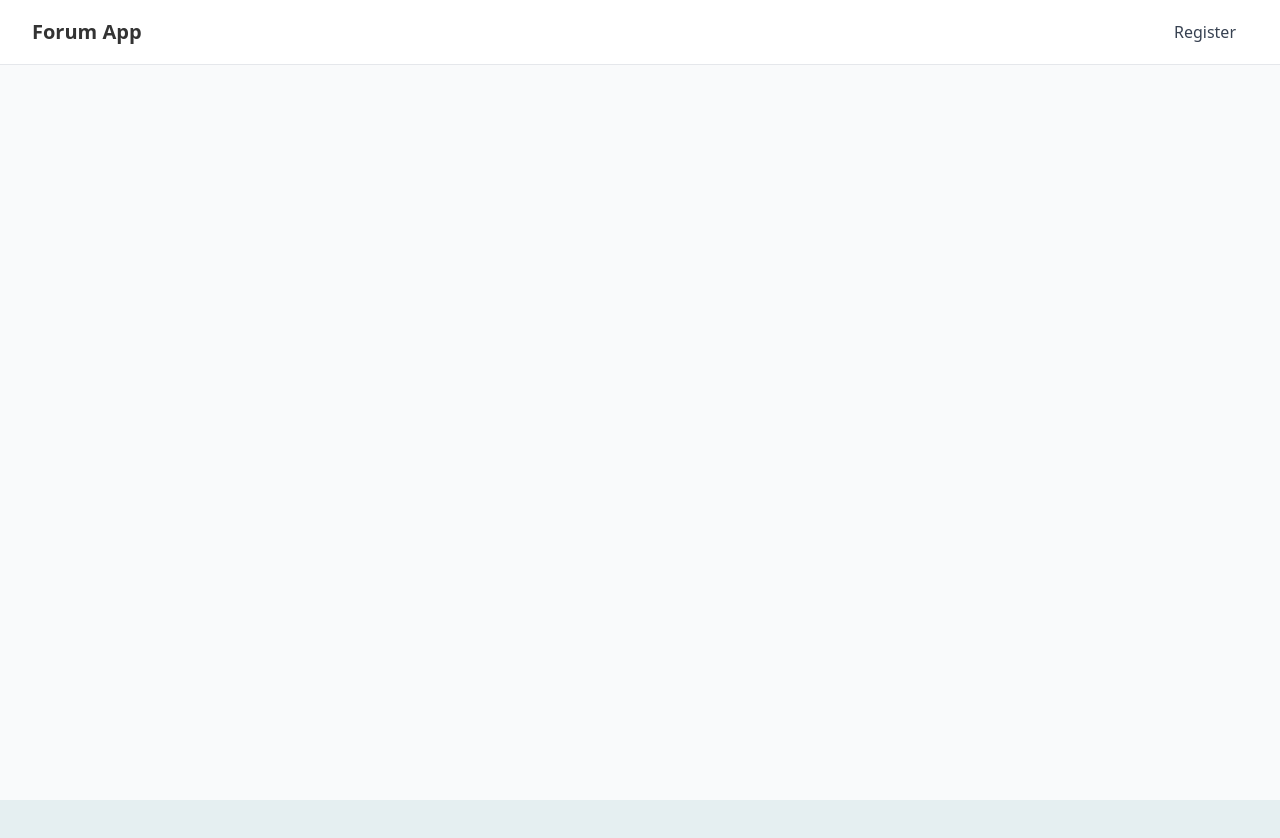
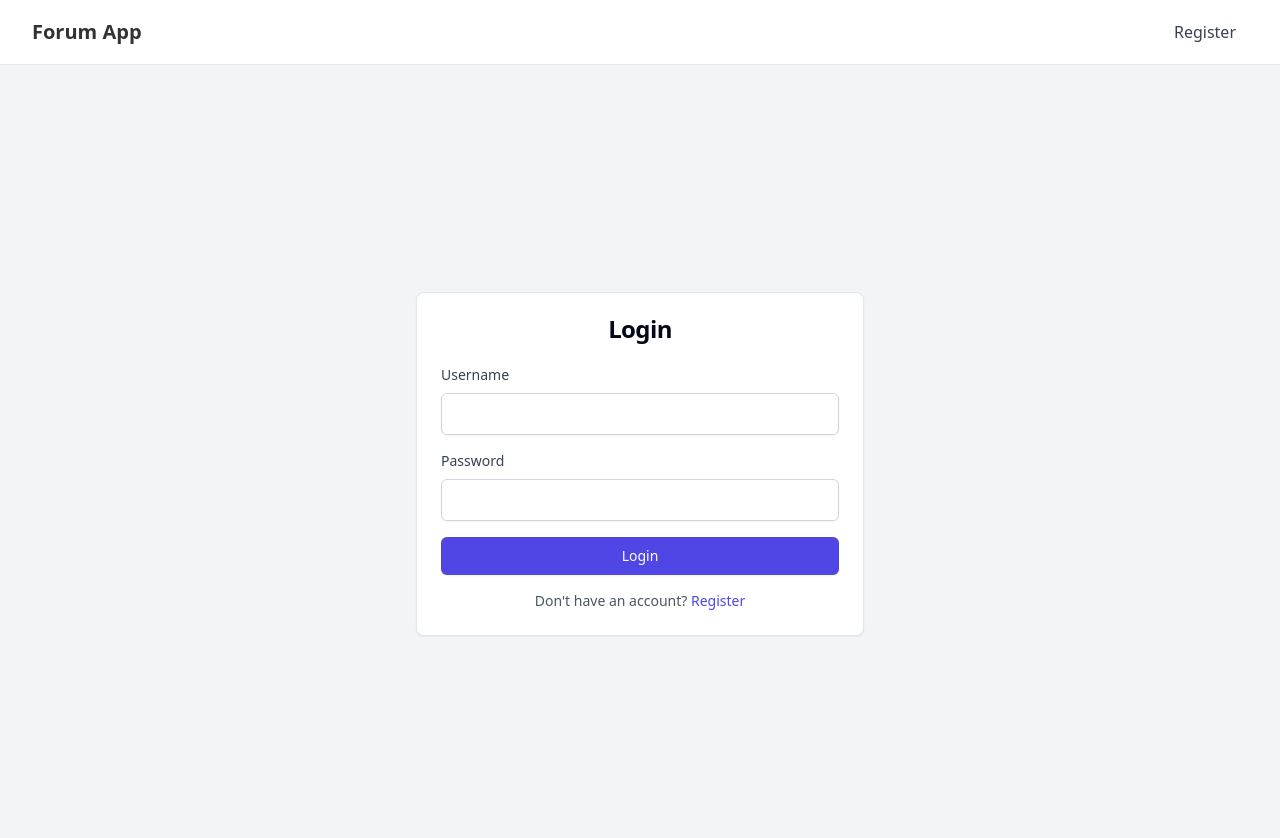
Before and after one commit to DrDangeru/Forum-Social-App, a React (Vite) app: page /login in a window 1280 px wide. Before the commit this address had no page. Shown: the top 838 px of the page. Before the commit the page ends 800 px from the top, so only its background shows below. Built offline with nearby package versions, Linux system fonts and the light colour scheme.

Commit message:
Login , Reg pages, file upload should work, reg is giving trouble

```diff
--- a/src/App.tsx
+++ b/src/App.tsx
@@ -2,6 +2,7 @@ import React from 'react';
 import { BrowserRouter as Router, Routes, Route, Navigate } from 'react-router-dom';
 import Navbar from './components/Navbar';
 import Register from './components/Register';
+import Login from './components/Login';
 // import Feed from './components/Feed';
 import Friends from './components/Friends';
 // import Followed from './components/Followed';
@@ -17,7 +18,7 @@ const ProtectedRoute = ({ children }: { children: React.ReactNode }) => {
   const { isAuthenticated } = useAuth();
 
   if (!isAuthenticated) {
-    return <Navigate to="/register" />;
+    return <Navigate to="/login" />;
   }
 
   return <>{children}</>;
@@ -33,6 +34,8 @@ function App() {
             <main className="pt-16">
               <Routes>
                 <Route path="/register" element={<Register />} />
+                <Route path="/login" element={<Login />} />
+                <Route path="/" element={<Navigate to="/login" />} />
                 {/* <Route
                   path="/"
                   element={
--- a/src/components/Friends.tsx
+++ b/src/components/Friends.tsx
@@ -51,7 +51,8 @@ export default function Friends() {
               </CardHeader>
               <CardContent>
                 <p className="text-sm text-muted-foreground">
-                  Joined {new Date(friend.created_at).toLocaleDateString()}
+                  Joined {friend.created_at ? new Date(friend.created_at).toLocaleDateString() :
+                  'no data'}
                 </p>
               </CardContent>
             </Card>
--- /dev/null
+++ b/src/components/Login.tsx
@@ -0,0 +1,114 @@
+import React, { useState } from 'react';
+import { Card, CardContent, CardHeader, CardTitle } from './ui/card';
+import { useNavigate } from 'react-router-dom';
+import { useAuth } from '../lib/useAuth';
+
+const Login = () => {
+  const navigate = useNavigate();
+  const { login } = useAuth();
+  const [error, setError] = useState('');
+  const [formData, setFormData] = useState({
+    username: '',
+    password: '',
+  });
+
+  const handleSubmit = async (e: React.FormEvent) => {
+    e.preventDefault();
+    setError('');
+
+    try {
+      await login(formData);
+      navigate('/'); // Navigate to home page after successful login
+    } catch (error: any) {
+      console.error('Login error:', error);
+      setError(error.message || 'Login failed');
+    }
+  };
+
+  const handleChange = (e: React.ChangeEvent<HTMLInputElement>) => {
+    const { name, value } = e.target;
+    setFormData(prev => ({
+      ...prev,
+      [name]: value
+    }));
+  };
+
+  return (
+    <div className="flex justify-center items-center min-h-screen bg-gray-100">
+      <Card className="w-full max-w-md">
+        <CardHeader>
+          <CardTitle className="text-center">Login</CardTitle>
+        </CardHeader>
+        <CardContent>
+          <form onSubmit={handleSubmit} className="space-y-4">
+            {error && (
+              <div className="bg-red-100 border border-red-400 text-red-700 px-4 py-3 rounded">
+                {error}
+              </div>
+            )}
+
+            <div className="space-y-2">
+              <label htmlFor="username" className="block text-sm font-medium text-gray-700">
+                Username
+              </label>
+              <input
+                id="username"
+                name="username"
+                type="text"
+                required
+                value={formData.username}
+                onChange={handleChange}
+                className="mt-1 block w-full px-3 py-2 border border-gray-300 rounded-md
+                shadow-sm focus:outline-none focus:ring-indigo-500 focus:border-indigo-500"
+              />
+            </div>
+
+            <div className="space-y-2">
+              <label htmlFor="password" className="block text-sm font-medium text-gray-700">
+                Password
+              </label>
+              <input
+                id="password"
+                name="password"
+                type="password"
+                required
+                value={formData.password}
+                onChange={handleChange}
+                className="mt-1 block w-full px-3 py-2 border border-gray-300 rounded-md
+                shadow-sm focus:outline-none focus:ring-indigo-500 focus:border-indigo-500"
+              />
+            </div>
+
+            <div>
+              <button
+                type="submit"
+                className="w-full flex justify-center py-2 px-4 border border-transparent
+                rounded-md shadow-sm text-sm font-medium text-white bg-indigo-600
+                 hover:bg-indigo-700 focus:outline-none focus:ring-2 focus:ring-offset-2
+                  focus:ring-indigo-500"
+              >
+                Login
+              </button>
+            </div>
+
+            <div className="text-center text-sm">
+              <span className="text-gray-600">Don't have an account? </span>
+              <a
+                href="/register"
+                className="font-medium text-indigo-600 hover:text-indigo-500"
+                onClick={(e) => {
+                  e.preventDefault();
+                  navigate('/register');
+                }}
+              >
+                Register
+              </a>
+            </div>
+          </form>
+        </CardContent>
+      </Card>
+    </div>
+  );
+};
+
+export default Login;
--- a/src/components/Register.tsx
+++ b/src/components/Register.tsx
@@ -1,10 +1,11 @@
 import React, { useState } from 'react';
 import { Card, CardContent, CardHeader, CardTitle } from './ui/card';
-import axios from 'axios';
 import { useNavigate } from 'react-router-dom';
+import { useAuth } from '../lib/useAuth';
 
 const Register = () => {
   const navigate = useNavigate();
+  const { register } = useAuth();
   const [error, setError] = useState('');
   const [formData, setFormData] = useState({
     username: '',
@@ -19,10 +20,11 @@ const Register = () => {
     setError('');
 
     try {
-      await axios.post('/api/auth/register', formData);
-      navigate('/login');
+      await register(formData);
+      navigate('/'); // Navigate to home page after successful registration
     } catch (error: any) {
-      setError(error.response?.data?.error || 'Registration failed');
+      console.error('Registration error:', error);
+      setError(error.message || 'Registration failed');
     }
   };
 
--- a/src/lib/AuthContext.tsx
+++ b/src/lib/AuthContext.tsx
@@ -1,83 +1,78 @@
 /* eslint-disable no-unused-vars */
 import React, { createContext, useState, useCallback } from 'react';
-import { AuthState, AuthCredentials } from '../types/auth';
+import { AuthState, AuthCredentials, User } from '../types/auth';
+import axios from 'axios';
 
 export interface AuthContextType extends AuthState {
-    login: (credentials: AuthCredentials) => Promise<void>; // disabled no unused vars
+    login: (credentials: AuthCredentials) => Promise<User>;
     logout: () => void;
     register: (credentials: AuthCredentials & { firstName: string; lastName: string }) =>
-        Promise<void>;
+        Promise<User>;
 }
 
-// eslint-disable-next-line react-refresh/only-export-components
-export const AuthContext = createContext<AuthContextType | undefined>(undefined);
+const defaultAuthState = {
+    user: null,
+    isAuthenticated: false
+};
+
+export const AuthContext = createContext<AuthContextType>({
+    ...defaultAuthState,
+    login: async () => { throw new Error('AuthContext not initialized'); },
+    logout: () => {},
+    register: async () => { throw new Error('AuthContext not initialized'); }
+});
 
 export const AuthProvider: React.FC<{ children: React.ReactNode }> = ({ children }) => {
-    const [authState, setAuthState] = useState<AuthState>({
-        user: null,
-        isAuthenticated: false
-    });
+    const [authState, setAuthState] = useState<AuthState>(defaultAuthState);
 
-    const login = useCallback(async (credentials: AuthCredentials) => {
+    const login = useCallback(async (credentials: AuthCredentials): Promise<User> => {
         try {
-            const response = await fetch('/api/auth/login', {
-                method: 'POST',
-                headers: {
-                    'Content-Type': 'application/json',
-                },
-                body: JSON.stringify(credentials),
+            console.log('Login with credentials:', credentials);
+            const response = await axios.post('/api/auth/login', credentials);
+            console.log('Login response:', response.data);
+
+            if (!response.data || !response.data.user) {
+                throw new Error('User data not found in response');
+            }
+
+            const user = response.data.user;
+            setAuthState({
+                user,
+                isAuthenticated: true
             });
 
-            if (!response.ok) {
-                const error = await response.json();
-                throw new Error(error.message || 'Login failed');
-            }
-
-            const data = await response.json();
-            setAuthState({
-                user: data.user,
-                isAuthenticated: true
-            });
+            return user;
         } catch (error) {
             console.error('Login error:', error);
-            throw error;
+            if (axios.isAxiosError(error) && error.response) {
+                throw new Error(error.response.data?.error || 'Login failed');
+            }
+            throw new Error('Login failed');
         }
     }, []);
 
-    const logout = useCallback(async () => {
-        try {
-            await fetch('/api/auth/logout', {
-                method: 'POST',
+    const logout = useCallback(() => {
+        axios.post('/api/auth/logout')
+            .then(() => {
+                setAuthState(defaultAuthState);
+            })
+            .catch(error => {
+                console.error('Logout error:', error);
+                // Still clear the local state even if the server call fails
+                setAuthState(defaultAuthState);
             });
-            setAuthState({ user: null, isAuthenticated: false });
-        } catch (error) {
-            console.error('Logout error:', error);
-            // Still clear the local state even if the API call fails
-            setAuthState({ user: null, isAuthenticated: false });
-        }
     }, []);
 
     const register = useCallback(async (data: AuthCredentials & {
-        firstName: string; lastName: string }) => {
+        firstName: string; lastName: string }): Promise<User> => {
         try {
-            const response = await fetch('/register', {
-                method: 'POST',
-                headers: {
-                    'Content-Type': 'application/json',
-                },
-                body: JSON.stringify(data),
-            });
-
-            if (!response.ok) {
-                const error = await response.json();
-                throw new Error(error.error || 'Registration failed');
-            }
-
-            const userData = await response.json();
+            console.log('Registering with data:', data);
+            const response = await axios.post('/api/auth/register', data);
+            console.log('Registration response:', response.data);
 
             // After successful registration, create a user object
-            const user = {
-                id: String(userData.userId),
+            const user: User = {
+                id: String(response.data.userId || 'temp-id'),
                 username: data.username,
                 email: data.email,
                 firstName: data.firstName,
@@ -88,14 +83,24 @@ export const AuthProvider: React.FC<{ children: React.ReactNode }> = ({ children
                 user,
                 isAuthenticated: true
             });
+
+            return user;
         } catch (error) {
             console.error('Registration error:', error);
-            throw error;
+            if (axios.isAxiosError(error) && error.response) {
+                throw new Error(error.response.data?.error || 'Registration failed');
+            }
+            throw new Error('Registration failed');
         }
     }, []);
 
     return (
-        <AuthContext.Provider value={{ ...authState, login, logout, register }}>
+        <AuthContext.Provider value={{
+            ...authState,
+            login,
+            logout,
+            register
+        }}>
             {children}
         </AuthContext.Provider>
     );
--- a/src/lib/useAuth.ts
+++ b/src/lib/useAuth.ts
@@ -1,8 +1,7 @@
 import { useContext } from 'react';
-// import { AuthContextType } from './AuthContext'; below line would catch props used here
-import { AuthContext } from './AuthContext';
+import { AuthContext, AuthContextType } from './AuthContext';
 
-export const useAuth = () => {
+export const useAuth = (): AuthContextType => {
     const context = useContext(AuthContext);
     if (!context) {
         throw new Error('useAuth must be used within an AuthProvider');
--- a/src/types/index.ts
+++ b/src/types/index.ts
@@ -9,7 +9,7 @@ export interface User {
   // Profile and social
   avatar_url?: string;  // Profile picture URL
   profilePic?: string;  // Alias for avatar_url for backward compatibility
-  created_at: string;   // Account creation date
+  created_at?: string;   // Account creation date
   friends?: User[];     // User's friends list
 
   // Extended profile information
@@ -35,9 +35,9 @@ export interface Topic {
   description: string;
   created_at: string;
   followers: User[];
-  posts: Post[];
+  posts: Post[] | ['This topic has no posts, but you can be FIRST!'];
   public: boolean;
-}
+} // if posts give issues use a simple array
 
 export interface PersonalDetails {
   age?: number;
```
Also changed, not shown: src/components/Topics.tsx (+13 -8 lines), src/components/ui/select.tsx (+24 -5 lines), src/types/auth.ts (+10 -2 lines), vite.config.ts (+9 -0 lines), 2 other files (tests, documents, lock files or other folders).
